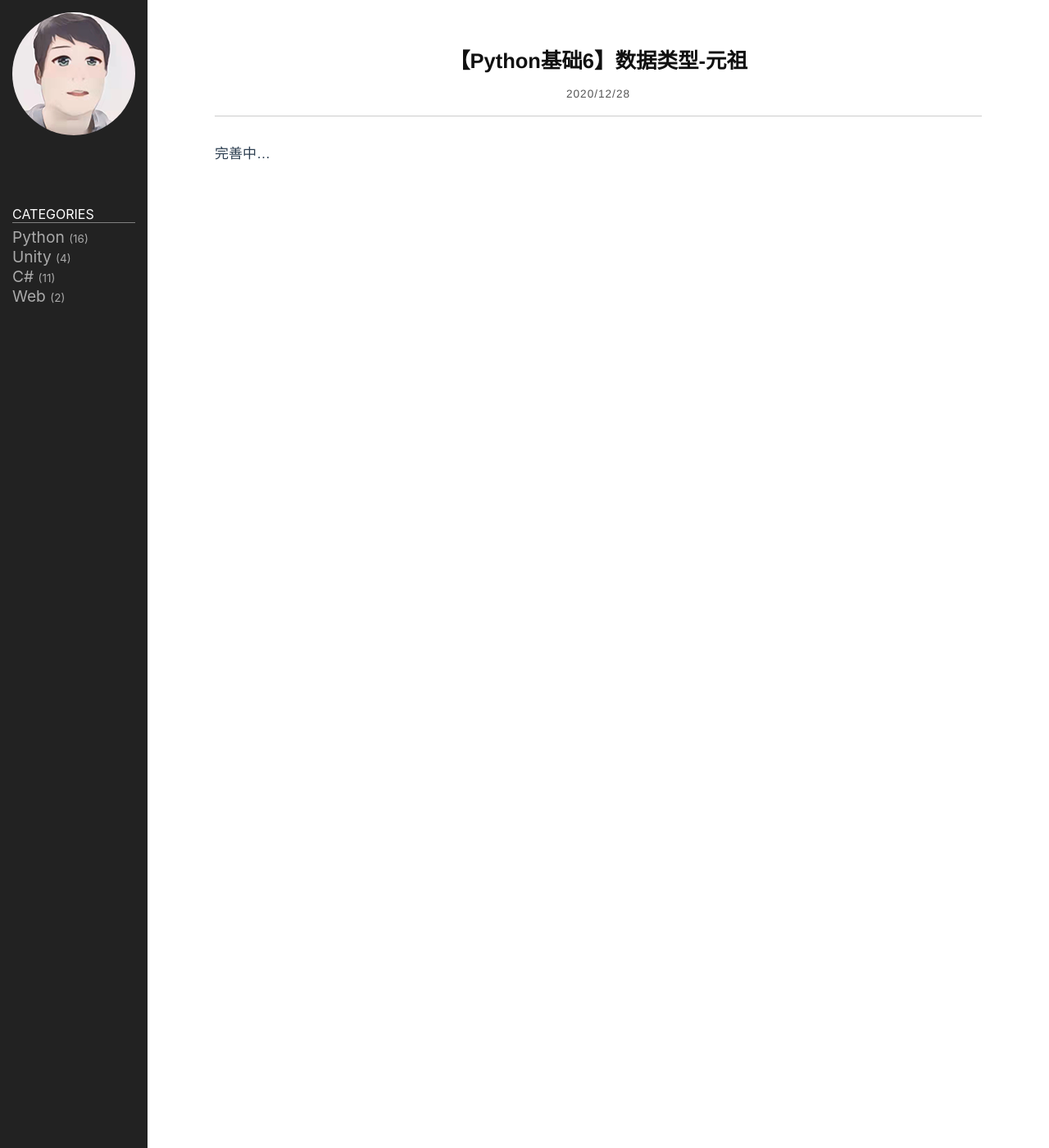
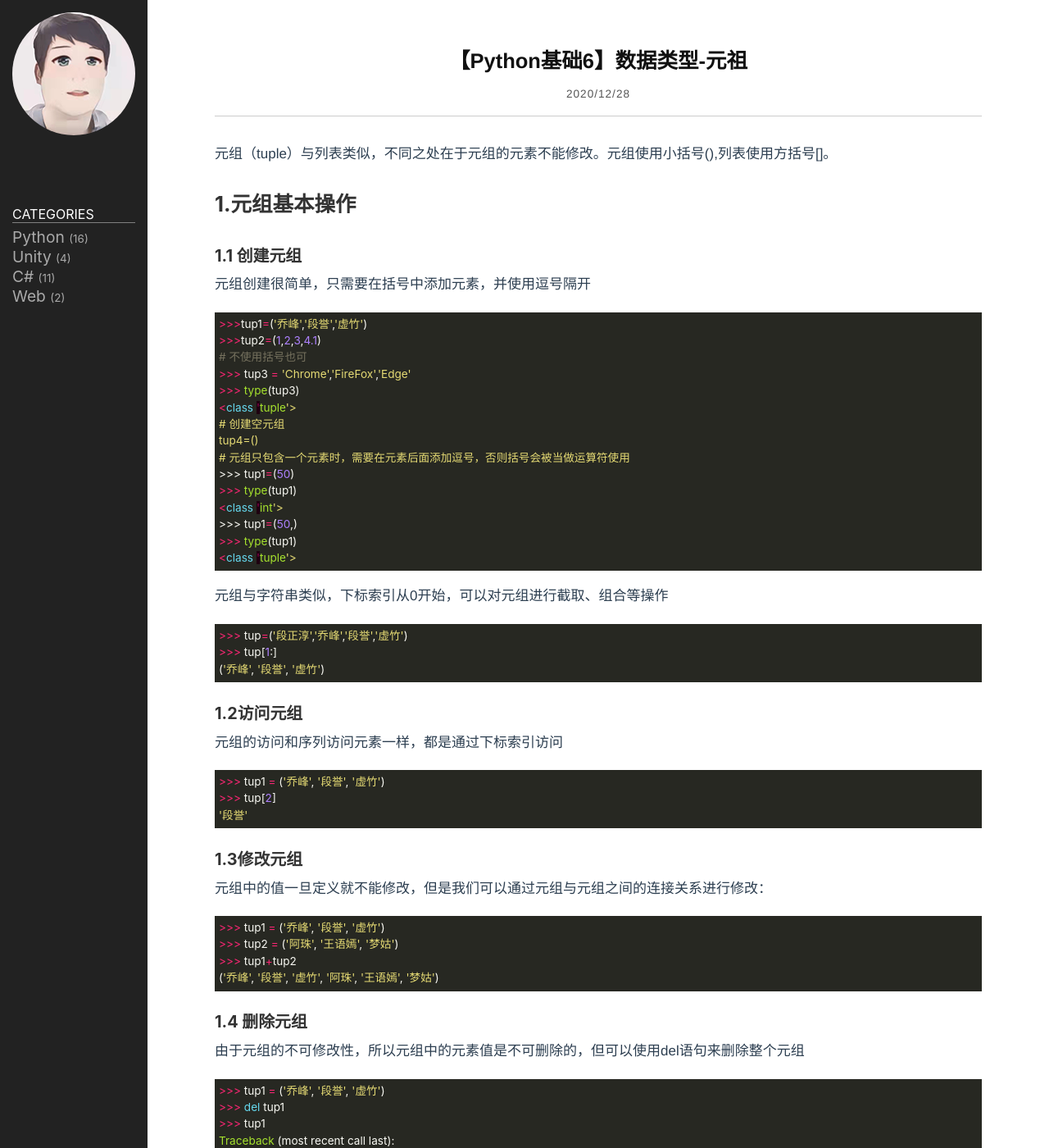
Before and after one commit to Honlay/Honlay.github.io, a Jekyll site: the page built from _posts/2020-12-29-python-base-6.markdown, in a window 1280 px wide and 1400 px high. Shown: the whole window at 82% size. Built offline with Jekyll 4.4.1, drawn with Linux system fonts in a browser that asks for light colours; some of the changed text lies outside the part shown.

Commit message:
Update 2020-12-29-python-base-6.markdown

````diff
--- a/_posts/2020-12-29-python-base-6.markdown
+++ b/_posts/2020-12-29-python-base-6.markdown
@@ -6,5 +6,131 @@ category: Python
 ---
 
 
+元组（tuple）与列表类似，不同之处在于元组的元素不能修改。元组使用小括号(),列表使用方括号[]。
+## 1.元组基本操作
+### 1.1 创建元组
+元组创建很简单，只需要在括号中添加元素，并使用逗号隔开
+```python
+>>>tup1=('乔峰','段誉','虚竹')
+>>>tup2=(1,2,3,4.1)
+# 不使用括号也可
+>>> tup3 = 'Chrome','FireFox','Edge'
+>>> type(tup3)
+<class 'tuple'>
+# 创建空元组
+tup4=()
+# 元组只包含一个元素时，需要在元素后面添加逗号，否则括号会被当做运算符使用
+>>> tup1=(50)
+>>> type(tup1)
+<class 'int'>
+>>> tup1=(50,)
+>>> type(tup1)
+<class 'tuple'>
+```
+元组与字符串类似，下标索引从0开始，可以对元组进行截取、组合等操作
+```python
+>>> tup=('段正淳','乔峰','段誉','虚竹')
+>>> tup[1:]
+('乔峰', '段誉', '虚竹')
+```
+### 1.2访问元组
+元组的访问和序列访问元素一样，都是通过下标索引访问
+```python
+>>> tup1 = ('乔峰', '段誉', '虚竹')
+>>> tup[2]
+'段誉'
+```
+### 1.3修改元组
+元组中的值一旦定义就不能修改，但是我们可以通过元组与元组之间的连接关系进行修改：
+```python
+>>> tup1 = ('乔峰', '段誉', '虚竹')
+>>> tup2 = ('阿珠', '王语嫣', '梦姑')
+>>> tup1+tup2
+('乔峰', '段誉', '虚竹', '阿珠', '王语嫣', '梦姑')
+```
 
-完善中...
+### 1.4 删除元组
+由于元组的不可修改性，所以元组中的元素值是不可删除的，但可以使用del语句来删除整个元组
+```python
+>>> tup1 = ('乔峰', '段誉', '虚竹')
+>>> del tup1
+>>> tup1
+Traceback (most recent call last):
+  File "<input>", line 1, in <module>
+NameError: name 'tup1' is not defined
+```
+
+## 2.元组运算符
+与字符串一样，元组之间可以用+和*进行运算。这就意味着他们可以组合和复制，运算后会生成一个新的元组
+### 2.1 元组长度
+元组长度使用运算函数len(),如下：
+```python
+>>> tup1 = ('乔峰', '段誉', '虚竹')
+>>> len(tup1)
+3
+```
+### 2.2 连接元组
+两个或多个元组的连接使用+号连接，如：
+```python
+>>> tup1 = ('乔峰', '段誉', '虚竹')
+>>> tup2 = ('阿珠', '王语嫣', '梦姑')
+>>> tup1+tup2
+('乔峰', '段誉', '虚竹', '阿珠', '王语嫣', '梦姑')
+```
+### 2.3 复制元组
+```python
+>>> tup1 = ('乔峰', '段誉', '虚竹')
+>>> tup1*3
+('乔峰', '段誉', '虚竹', '乔峰', '段誉', '虚竹', '乔峰', '段誉', '虚竹')
+```
+
+### 2.4 判断元素
+判断元素是否存在使用关键字in,判断结果返回布尔值
+```python
+>>> tup1 = ('乔峰', '段誉', '虚竹')
+>>> '王语嫣' in tup1
+False
+```
+
+### 2.5 元组中指定位置元素的访问
+和列表一样，元组中的元素同样可以使用索引访问，如：
+```python
+>>> tup1 = ('乔峰', '段誉', '虚竹')
+>>> tup1[1:]
+('段誉', '虚竹')
+```
+## 3.元组的内置函数
+和列表一样，元组同样也拥有一些内置函数，这些函数用于判断元组中的元素大小以及将元组做相应的转换
+### 3.1 len() 函数
+计算元组中的元素个数
+```python
+
+>>> tup1 = ('乔峰', '段誉', '虚竹')
+>>> len(tup1)
+>>>
+```
+### 3.2 max()函数
+
+返回元组中元素最大值
+
+```python
+>>> tup=(1,2,5,2,8,3)
+>>> max(tup)
+8
+```
+### 3.3 min()函数
+返回元组中元素最小值
+```python
+>>> tup=(1,2,5,2,8,3)
+>>> min(tup)
+1
+```
+
+### 3.4 tuple(iterable)函数
+将可迭代对象（如列表）转换为元组
+```python
+>>> list1= ['Google', 'Taobao', 'Runoob', 'Baidu']
+>>> tuple1=tuple(list1)
+>>> tuple1
+('Google', 'Taobao', 'Runoob', 'Baidu')
+```
````
